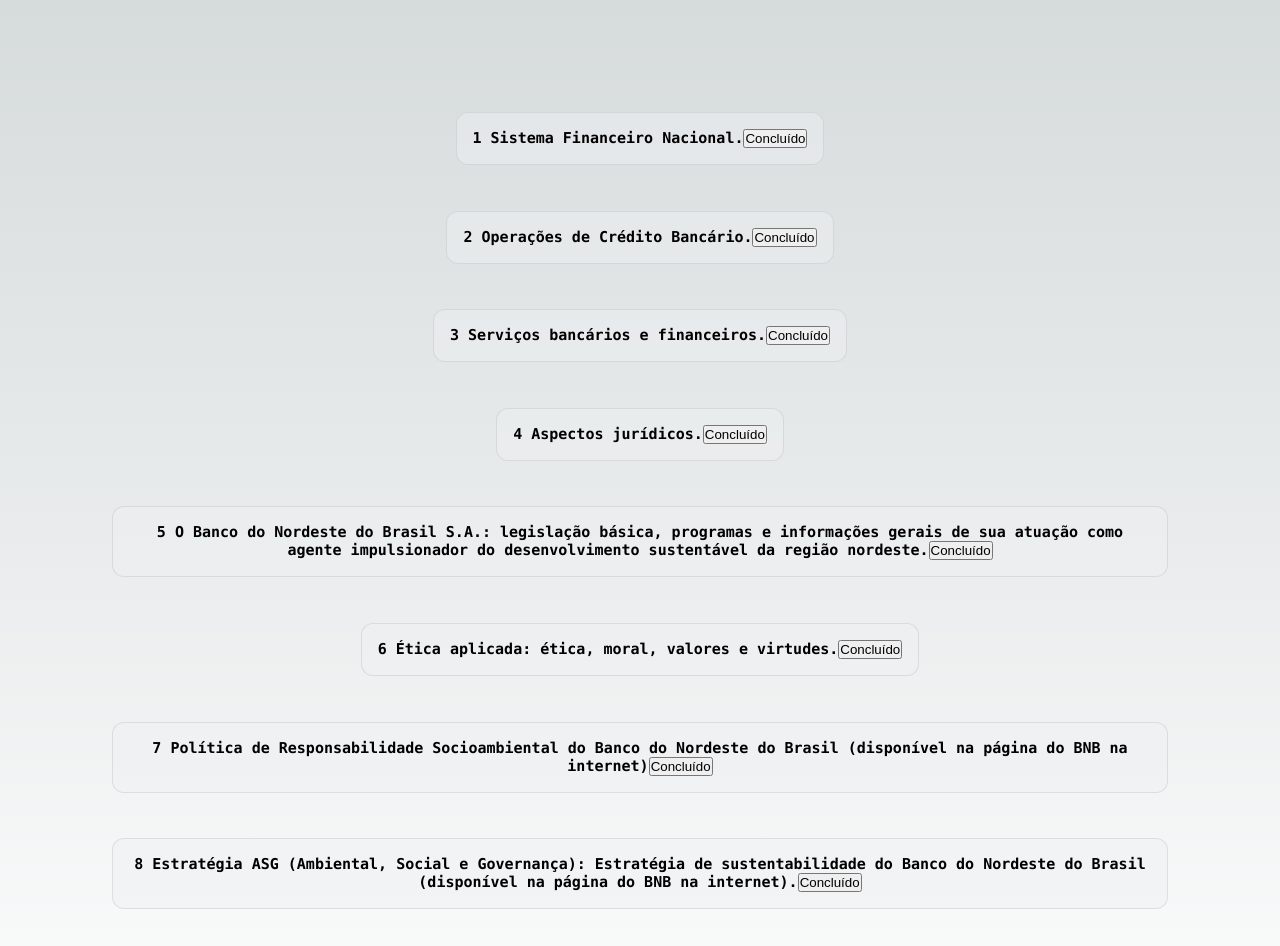
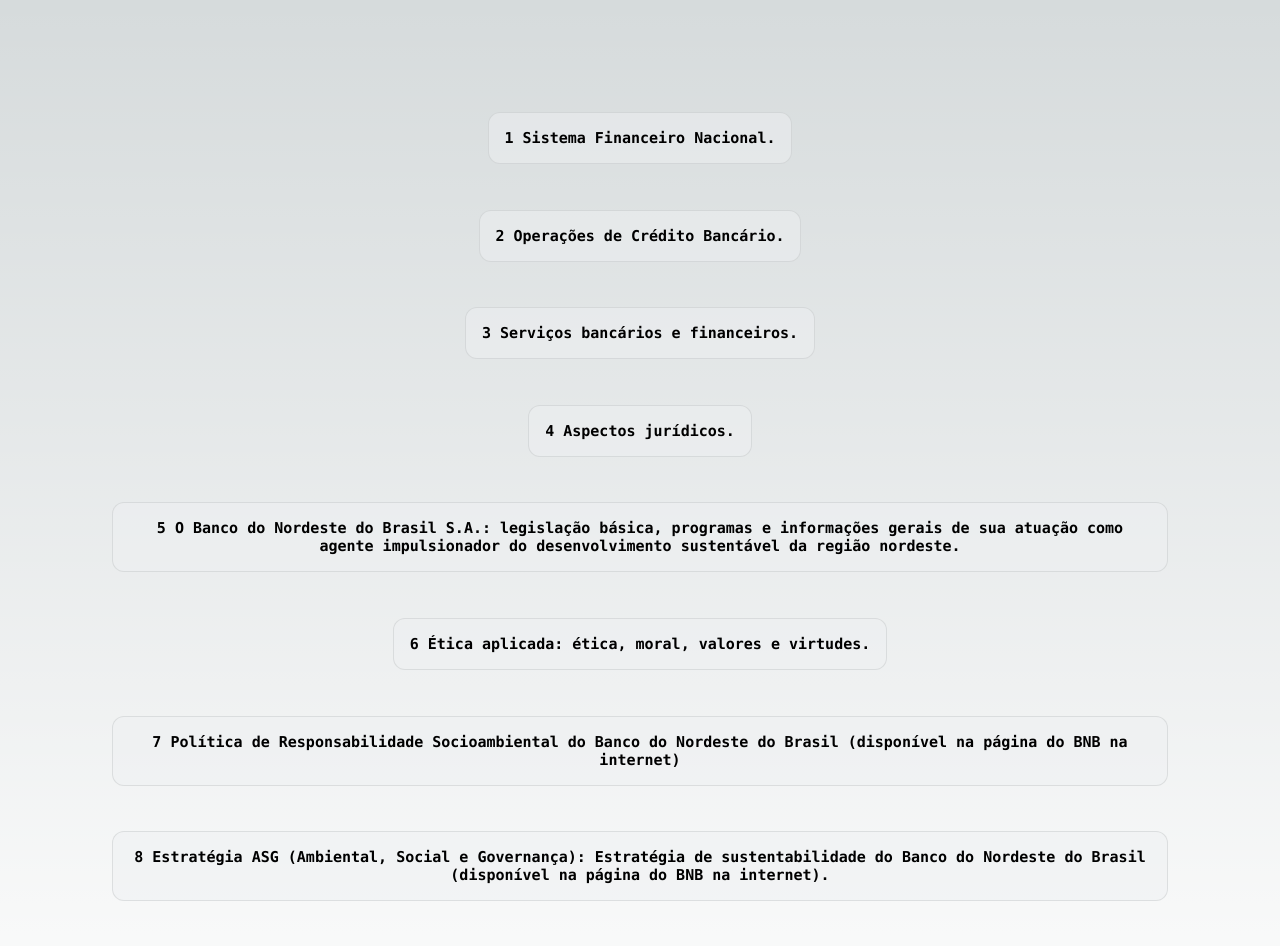
Before and after one commit to GutembergReino/nextjs, a Next.js app: page / in a window 1280 px wide. Shown: the top 946 px of the page. Built offline with nearby package versions, Linux system fonts and the light colour scheme.

Commit message:
Update page.js

```diff
--- a/app/page.js
+++ b/app/page.js
@@ -1,88 +1,69 @@
-import { useState } from 'react';
 import styles from './page.module.css'
 import Link from 'next/link'
 
 export default function Home() {
-  const [concludedLinks, setConcludedLinks] = useState({});
-
-  const toggleConcluded = (index) => {
-    setConcludedLinks({
-      ...concludedLinks,
-      [index]: !concludedLinks[index]
-    });
-  };
-
   return (
     <main className={styles.main}>
       <div className={styles.description}>
         <Link href="https://www.estrategiaconcursos.com.br/curso/bnb-analista-bancario-pacote-completo-2024-pos-edital/">
-          <p className={concludedLinks[1] ? `${styles.code} completed` : styles.code}>
-            1 Sistema Financeiro Nacional.
-            <button onClick={() => toggleConcluded(1)}>Concluído</button>
+            <p>
+              <code className={styles.code}>1 Sistema Financeiro Nacional.</code>
             </p>
         </Link>
       </div>
       <div className={styles.description}>
         <Link href="/operacoes-de-credito">
-          <p className={concludedLinks[2] ? `${styles.code} completed` : styles.code}>
-            2 Operações de Crédito Bancário.
-            <button onClick={() => toggleConcluded(2)}>Concluído</button>
+            <p>
+              <code className={styles.code}>2 Operações de Crédito Bancário.</code>
             </p>
         </Link>
       </div>
       <div className={styles.description}>
         <Link href="/servicos-bancarios">
-          <p className={concludedLinks[3] ? `${styles.code} completed` : styles.code}>
-            3 Serviços bancários e financeiros.
-            <button onClick={() => toggleConcluded(3)}>Concluído</button>
+            <p>
+              <code className={styles.code}>3 Serviços bancários e financeiros.</code>
             </p>
         </Link>
       </div>
       <div className={styles.description}>
         <Link href="/aspectos-juridicos">
-          <p className={concludedLinks[4] ? `${styles.code} completed` : styles.code}>
-            4 Aspectos jurídicos.
-            <button onClick={() => toggleConcluded(4)}>Concluído</button>
+            <p>
+              <code className={styles.code}>4 Aspectos jurídicos.</code>
             </p>
         </Link>
       </div>
       <div className={styles.description}>
         <Link href="https://www.bnb.gov.br">
-          <p className={concludedLinks[5] ? `${styles.code} completed` : styles.code}>
-            5 O Banco do Nordeste do Brasil S.A.: legislação básica, programas e informações gerais de sua atuação como agente impulsionador do desenvolvimento sustentável da região nordeste.
-            <button onClick={() => toggleConcluded(5)}>Concluído</button>
+            <p>
+              <code className={styles.code}>5 O Banco do Nordeste do Brasil S.A.: legislação básica, programas e informações gerais de sua atuação como agente impulsionador do desenvolvimento sustentável da região nordeste.</code>
             </p>
         </Link>
       </div>
       <div className={styles.description}>
         <Link href="/etica-aplicada">
-          <p className={concludedLinks[6] ? `${styles.code} completed` : styles.code}>
-            6 Ética aplicada: ética, moral, valores e virtudes.
-            <button onClick={() => toggleConcluded(6)}>Concluído</button>
+            <p>
+              <code className={styles.code}>6 Ética aplicada: ética, moral, valores e virtudes.</code>
             </p>
         </Link>
       </div>
       <div className={styles.description}>
         <Link href="https://www.bnb.gov.br">
-          <p className={concludedLinks[7] ? `${styles.code} completed` : styles.code}>
-            7 Política de Responsabilidade Socioambiental do Banco do Nordeste do Brasil (disponível na página do BNB na internet)
-            <button onClick={() => toggleConcluded(7)}>Concluído</button>
+            <p>
+              <code className={styles.code}>7 Política de Responsabilidade Socioambiental do Banco do Nordeste do Brasil (disponível na página do BNB na internet)</code>
             </p>
         </Link>
       </div>
       <div className={styles.description}>
         <Link href="https://www.bnb.gov.br">
-          <p className={concludedLinks[8] ? `${styles.code} completed` : styles.code}>
-            8 Estratégia ASG (Ambiental, Social e Governança): Estratégia de sustentabilidade do Banco do Nordeste do Brasil (disponível na página do BNB na internet).
-            <button onClick={() => toggleConcluded(8)}>Concluído</button>
+            <p>
+              <code className={styles.code}>8 Estratégia ASG (Ambiental, Social e Governança): Estratégia de sustentabilidade do Banco do Nordeste do Brasil (disponível na página do BNB na internet).</code>
             </p>
         </Link>
       </div>
       <div className={styles.description}>
         <Link href="https://youtube.com/playlist?list=PL-semAO9myys3B7N3ewy-5PoMlnM0q0D_&si=bgyY7m5unZnYnZuy">
-          <p className={concludedLinks[9] ? `${styles.code} completed` : styles.code}>
-            9 Atualidades do mercado financeiro
-            <button onClick={() => toggleConcluded(9)}>Concluído</button>
+            <p>
+              <code className={styles.code}>9 Atualidades do mercado financeiro</code>
             </p>
         </Link>
       </div>
```
Lines whose indentation alone changed are shown as unchanged.
